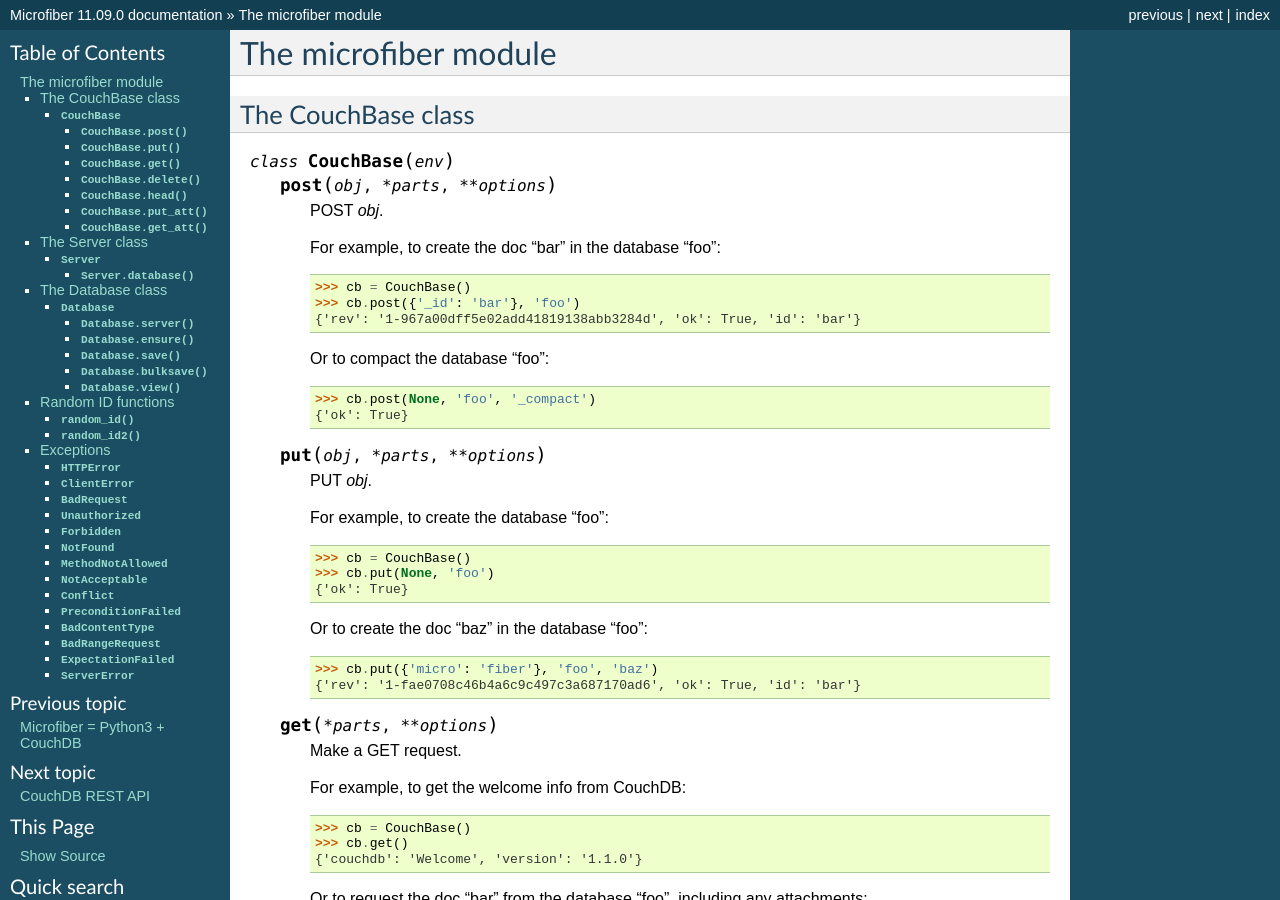
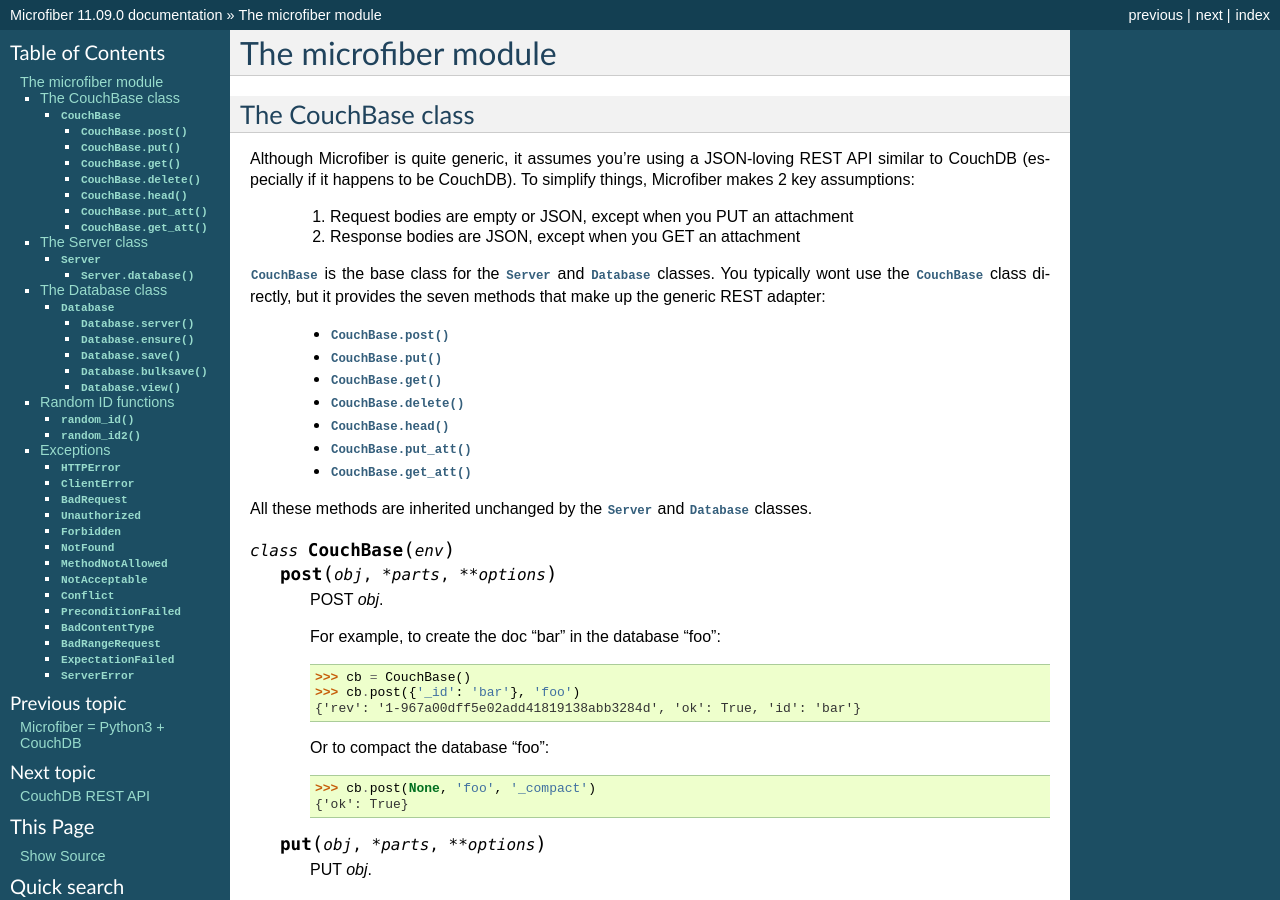
Before and after one commit to json420/microfiber, a Sphinx documentation site: the page built from doc/microfiber.rst, in a window 1280 px wide and 900 px high. Built offline with Sphinx 7.4.7, drawn with Linux system fonts in a browser that asks for light colours; some of the changed text lies outside the part shown.

Commit message:
Added good intro to CouchBase section

```diff
--- a/doc/microfiber.rst
+++ b/doc/microfiber.rst
@@ -5,6 +5,30 @@ The microfiber module
 
 The CouchBase class
 ===================
+
+Although Microfiber is quite generic, it assumes you're using a JSON-loving
+REST API similar to CouchDB (especially if it happens to be CouchDB).  To
+simplify things, Microfiber makes 2 key assumptions:
+
+    1. Request bodies are empty or JSON, except when you PUT an attachment
+
+    2. Response bodies are JSON, except when you GET an attachment
+
+:class:`CouchBase` is the base class for the :class:`Server` and
+:class:`Database` classes.  You typically wont use the :class:`CouchBase` class
+directly, but it provides the seven methods that make up the generic REST
+adapter:
+
+    * :meth:`CouchBase.post()`
+    * :meth:`CouchBase.put()`
+    * :meth:`CouchBase.get()`
+    * :meth:`CouchBase.delete()`
+    * :meth:`CouchBase.head()`
+    * :meth:`CouchBase.put_att()`
+    * :meth:`CouchBase.get_att()`
+
+All these methods are inherited unchanged by the :class:`Server` and
+:class:`Database` classes.
 
 .. class:: CouchBase(env)
 
@@ -144,6 +168,26 @@ The Database class
 
     .. method:: view(design, view, **options)
 
+        Shortcut for making a GET request to a view.
+
+        No magic here, just saves you having to type "_design" and "_view" over
+        and over.  This:
+
+            ``Database.view(design, view, **options)``
+
+        Is just a shortcut for:
+
+            ``Database.get('_design', design, '_view', view, **options)``
+
+        For example:
+
+        >>> db = Database('dmedia')
+        >>> db.view('file', 'bytes')  #doctest: +SKIP
+        {u'rows': []}
+        >>> db.get('_design', 'file', '_view', 'bytes')  #doctest: +SKIP
+        {u'rows': []}
+
+
 
 Random ID functions
 ===================
```
